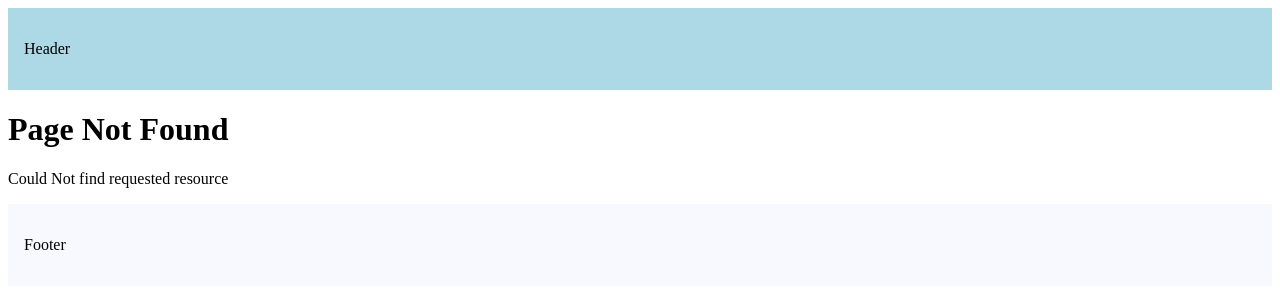
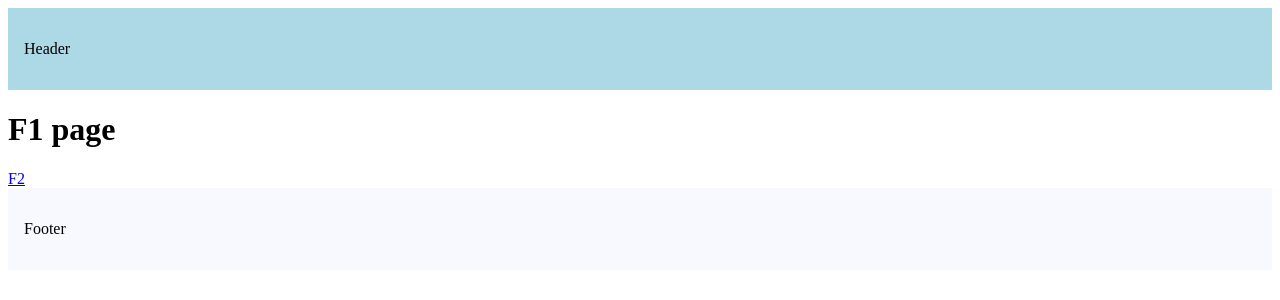
Before and after one commit to sksurendrakmr/nextjs_tutorial, a Next.js app: page /f1 in a window 1280 px wide. Before the commit this address had no page. Shown: the top 300 px of the page. Built offline with nearby package versions, Linux system fonts and the light colour scheme.

Commit message:
Intercepting routes

```diff
--- /dev/null
+++ b/src/app/f1/f2/page.tsx
@@ -0,0 +1,3 @@
+export default function F2() {
+    return <h1>F2 page</h1>
+}
--- /dev/null
+++ b/src/app/f1/f3/page.tsx
@@ -0,0 +1,3 @@
+export default function F3() {
+    return <h1>F3 page</h1>
+}
--- /dev/null
+++ b/src/app/f1/page.tsx
@@ -0,0 +1,10 @@
+import Link from "next/link";
+
+export default function F1() {
+    return <>
+        <h1>F1 page</h1>
+        <div>
+            <Link href="/f1/f2">F2</Link>
+        </div>
+    </>
+}
```
Also changed, not shown: src/app/f1/(.)f2/page.tsx (added, +7 -0 lines), src/app/f1/f4/(..)f3/page.tsx (added, +12 -0 lines), src/app/f1/f4/page.tsx (added, +8 -0 lines), notes.txt.
